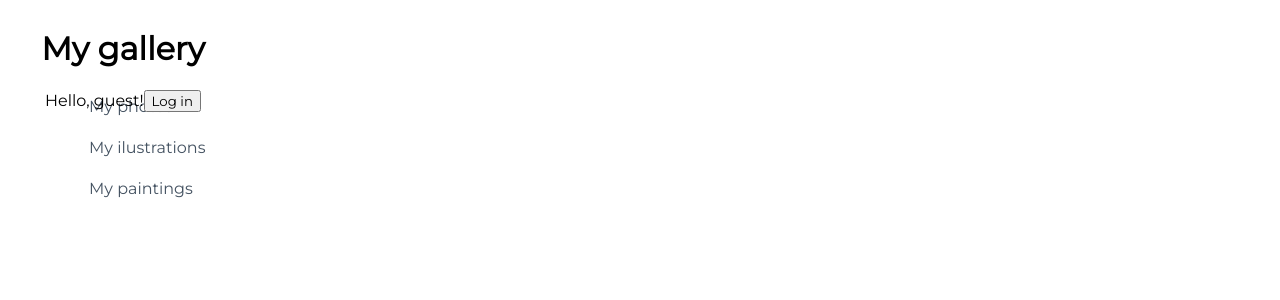
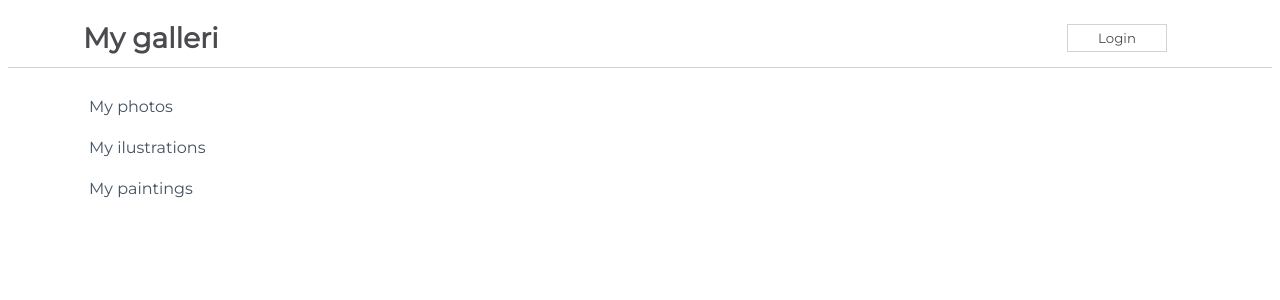
Before and after one commit to rebahama/challenge, a React (Create React App) app in the folder my-app/: page / in a window 1280 px wide. Shown: the top 300 px of the page. Built offline with nearby package versions, Linux system fonts and the light colour scheme.

Commit message:
challenge 4

```diff
--- a/my-app/src/App.js
+++ b/my-app/src/App.js
@@ -1,13 +1,15 @@
 import css from './App.module.css';
 import SideBar from './components/Sidebar';
-import NavBarSimple from './components/navBarSimple';
+// import NavBarSimple from './components/navBarSimple';
+// {<NavBarSimple/>}
+import NavBarForm from './components/NavBarForm';
 
 
 function App() {
   return (
     <div className={css.App}>
       {<SideBar/>}
-      {<NavBarSimple/>}
+      {<NavBarForm/>}
     </div>
   );
 }
--- /dev/null
+++ b/my-app/src/components/NavBarForm.js
@@ -0,0 +1,33 @@
+import React, { Component } from 'react'
+import ChildLogin from './childLogin'
+import css from "./css/NavBarForm.module.css"
+
+export class NavBarForm extends Component {
+
+    constructor(props) {
+        super(props)
+
+        this.state = {
+            isLoggedIn: true
+        }
+    }
+    handleButtonClick = () => {
+        this.setState((prevState) => ({
+            isLoggedIn: prevState.isLoggedIn ? false : true
+        }), () => console.log(this.state.isLoggedIn))
+    }
+
+    render() {
+        return (
+            <div className={css.NavBar}>
+
+                <h1> My galleri </h1>
+                <ChildLogin isLoggedIn={this.state.isLoggedIn}
+                    handleClick={this.handleButtonClick}
+                />
+            </div>
+        )
+    }
+}
+
+export default NavBarForm
--- /dev/null
+++ b/my-app/src/components/childLogin.js
@@ -0,0 +1,20 @@
+import React from 'react'
+
+function ChildLogin(props) {
+  return (
+    <div> { props.isLoggedIn ?
+        <button onClick={props.handleClick}>Login</button>
+        :
+        <form>
+            <label htmlFor = "username">Username:</label>
+            <input placeholder="username" id="username"/>
+
+            <label htmlFor = "password">Password:</label>
+            <input placeholder="password" id="password"/>
+            <button  onClick={props.handleClick}>Submit</button>
+        </form>}
+    </div>
+  )
+}
+
+export default ChildLogin
```
Also changed, not shown: 1 other file (tests, documents, lock files or other folders).
